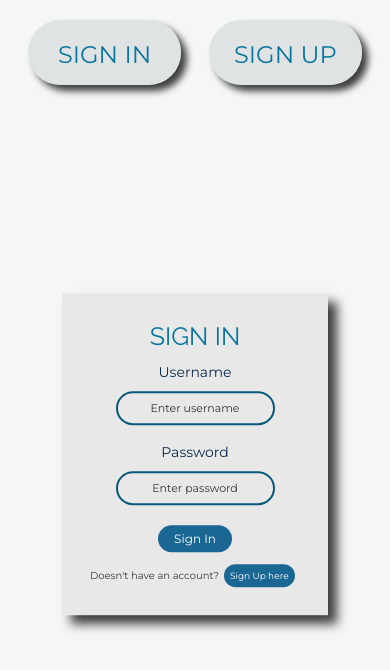
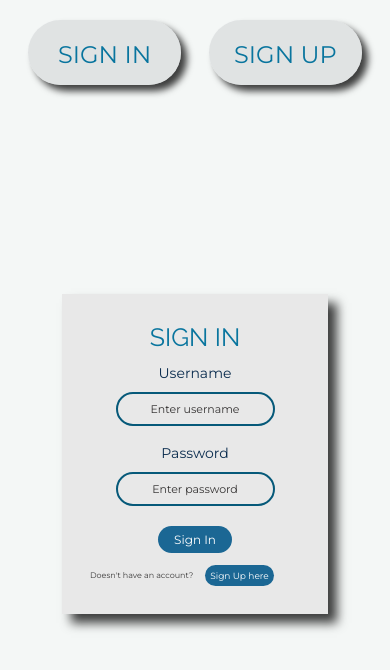
Before and after one commit to ibairva/myreactlogin-code, a React (Create React App) app: page /signin in a window 390 px wide. Shown: the top 670 px of the page. Built offline with nearby package versions, Linux system fonts and the light colour scheme; the HTML template or start-up script is replaced by a standard one.

Commit message:
Update signin.css

```diff
--- a/src/components/signin.css
+++ b/src/components/signin.css
@@ -126,9 +126,10 @@
   .signin-btn {
     padding: 11px 26px;
     margin: 24px auto 12px;
+    cursor: pointer;
   }
   .reg-query p {
-    margin: 5px 8px;
+    margin: 5px 4px;
   }
   .signupDirect {
     margin: 0px 10px;
@@ -166,14 +167,15 @@
     padding: 6px 16px;
     margin: 20px auto 12px;
     font-size: 12px;
+    cursor: pointer;
   }
   .reg-query p {
     margin: 5px 0px;
-    font-size: 10px;
+    font-size: 8px;
   }
   .signupDirect {
-    margin: 0px 5px;
-    padding: 6px;
+    margin: 0px 12px;
+    padding: 5px;
     font-size: 9px;
   }
   .signin-container input[type="text"],
@@ -200,4 +202,15 @@
   .signin-container input[type="password"]:hover {
     width: 180px;
   }
+  .signin-btn {
+    cursor: pointer;
+  }
+  .reg-query p {
+    font-size: 8px;
+  }
+  .signupDirect {
+    margin: 0px 4px;
+    padding: 5px;
+    font-size: 9px;
+  }
 }
```
